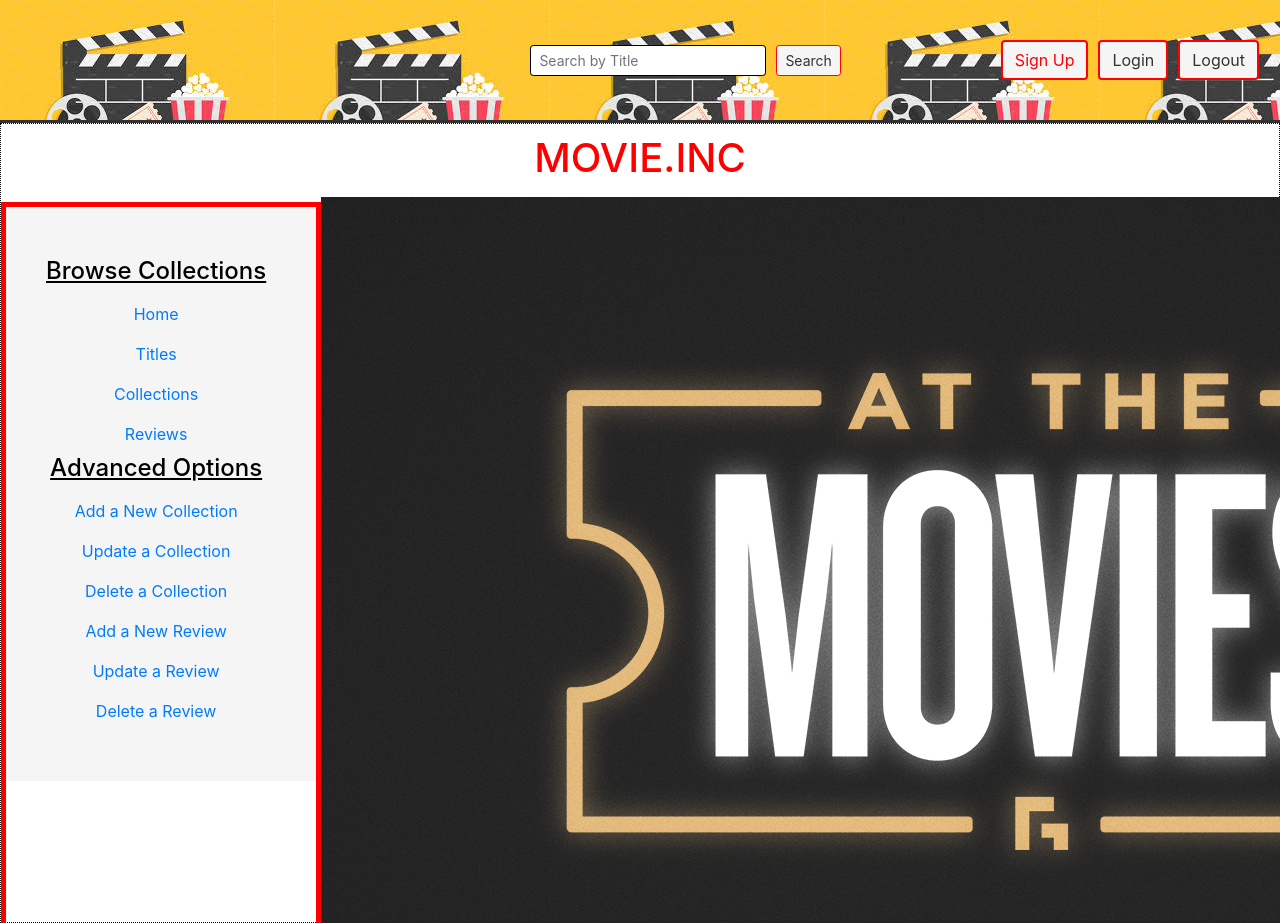
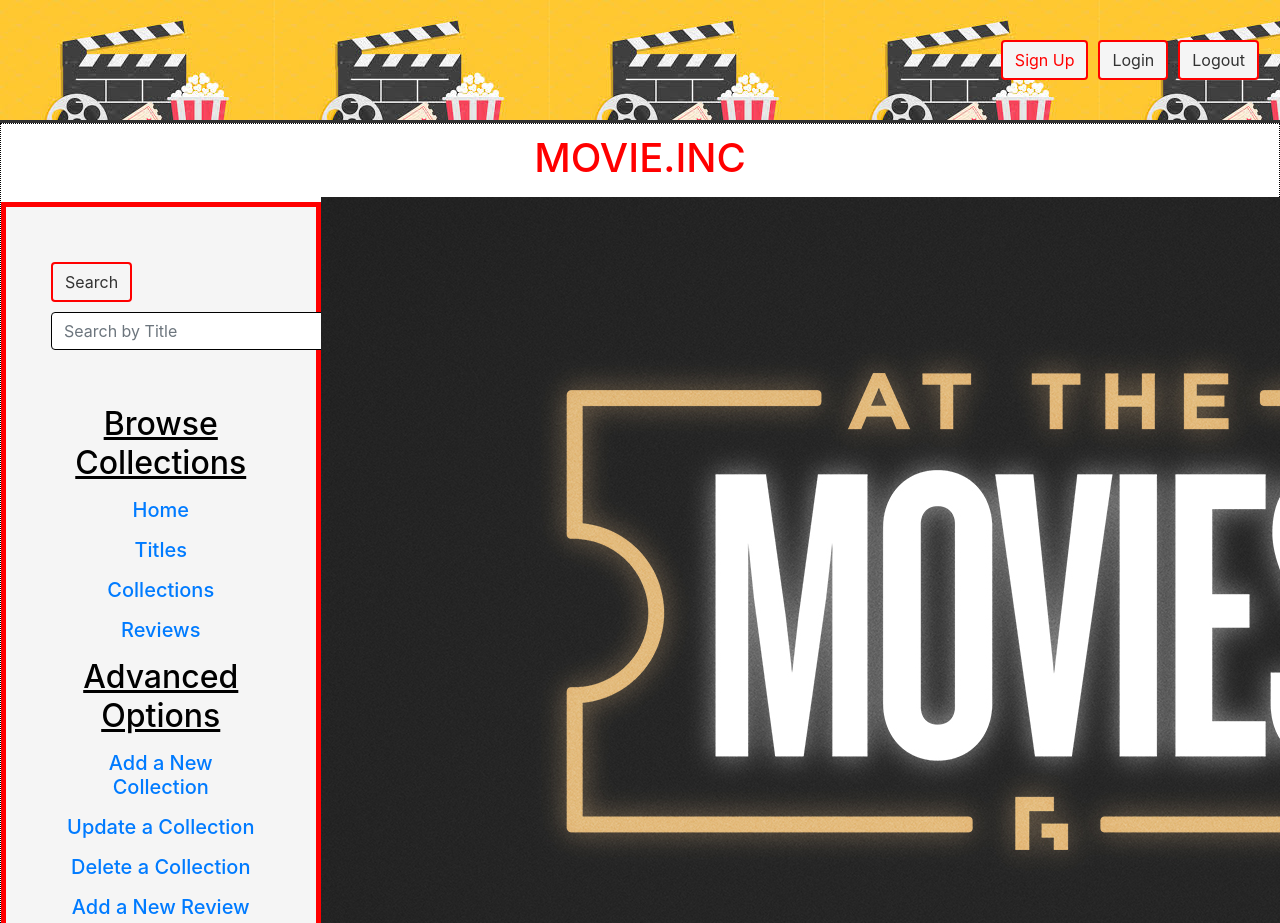
Before and after one commit to churchjg/GroupCrud, a React (Create React App) app in the folder movies/: page / in a window 1280 px wide. Built offline with nearby package versions, Linux system fonts and the light colour scheme; no server answers.

Commit message:
moved search bar

```diff
--- a/movies/src/Components/Forms/SearchForm.js
+++ b/movies/src/Components/Forms/SearchForm.js
@@ -47,8 +47,8 @@ export class SearchForm extends Component {
                     <option value="genre">Genre</option>
 
                 </Form.Control> */}
-                <Form.Control style={{margin: 5 , border: "1px solid black" , alignItems: "left"}} placeholder="Search by Title" size="sm" type="input" onChange={this.inputChange} />
-                <Button style={{margin: 5, backgroundColor: "#F5F5F5", color: "#333333", border: "1.5px solid red"}} size="sm" type="submit" >Search</Button>
+                <Button style={{margin: 5, backgroundColor: "#F5F5F5", color: "#333333", border: "2px solid red"}} size="md" type="submit" >Search</Button>
+                <Form.Control style={{margin: 5 , border: "1px solid black" , alignItems: "left"}} placeholder="Search by Title" size="md" type="input" onChange={this.inputChange} />
             </Form>
         )
     }
--- a/movies/src/Components/Homepage/Navbar.js
+++ b/movies/src/Components/Homepage/Navbar.js
@@ -18,7 +18,7 @@ function NavBar(props) {
             <Navbar.Brand as={Link} to="/" style={{ color: "red" }}></Navbar.Brand>
             <Navbar.Text style={{ color: "red", paddingTop: 50, textAlign: "bottom" , opacity: "0" }}><h2>MOVIE.INC</h2></Navbar.Text>
 
-            <SearchForm style={{alignItems: "left"}} sendInput={props.sendInput} />
+
             <LoginForm style={{alignItems: "center"}} sendInput={props.sendInput} />
             {/* <LogoutForm sendInput={props.sendInput} />
             <SignUpForm sendInput={props.sendInput} /> */}
--- a/movies/src/Components/Homepage/SideBar.js
+++ b/movies/src/Components/Homepage/SideBar.js
@@ -1,28 +1,31 @@
 import React from 'react'
 import { Link } from 'react-router-dom'
 import Nav from 'react-bootstrap/Nav'
+import SearchForm from '../Forms/SearchForm'
 
 
 function Sidebar(props) {
     return (
-        <Nav style={{ padding: "50px 40px", backgroundColor: "#F5F5F5" ,   }}>
+        <Nav style={{ padding: "50px 40px", backgroundColor: "#F5F5F5", }}>
+            <SearchForm style={{ alignItems: "left" }} sendInput={props.sendInput} />
             <Nav.Item>
-                <h4 style={{ textDecoration: "underline" }}>Browse Collections</h4>
-
-
+                <h2 style={{ textDecoration: "underline", marginTop: "50px" }}>Browse Collections</h2>
+                <h5 style={{ textDecoration: "none" }}>
                     <Nav.Link as={Link} to="/" onClick={() => props}>Home</Nav.Link>
-
                     <Nav.Link as={Link} to="/api/movies" onClick={() => props.selectList}>Titles</Nav.Link>
                     <Nav.Link as={Link} to="/api/collections" onClick={() => props.selectList}>Collections</Nav.Link>
                     <Nav.Link as={Link} to="/api/reviews" onClick={() => props.selectList}>Reviews</Nav.Link>
+                </h5>
 
-                <h4 style={{ textDecoration: "underline" }}>Advanced Options</h4>
+                <h2 style={{ textDecoration: "underline" }}>Advanced Options</h2>
+                <h5 style={{ textDecoration: "none" }}>
                     <Nav.Link as={Link} to="/api/collections" >Add a New Collection </Nav.Link>
                     <Nav.Link as={Link} to="/api/collections/slug" >Update a Collection </Nav.Link>
                     <Nav.Link as={Link} to="/api/collections/slug" >Delete a Collection </Nav.Link>
                     <Nav.Link as={Link} to="/" >Add a New Review</Nav.Link>
                     <Nav.Link as={Link} to="/" >Update a Review</Nav.Link>
                     <Nav.Link as={Link} to="/" >Delete a Review</Nav.Link>
+                </h5>
             </Nav.Item>
         </Nav>
     )
```
Lines whose indentation alone changed are shown as unchanged.
